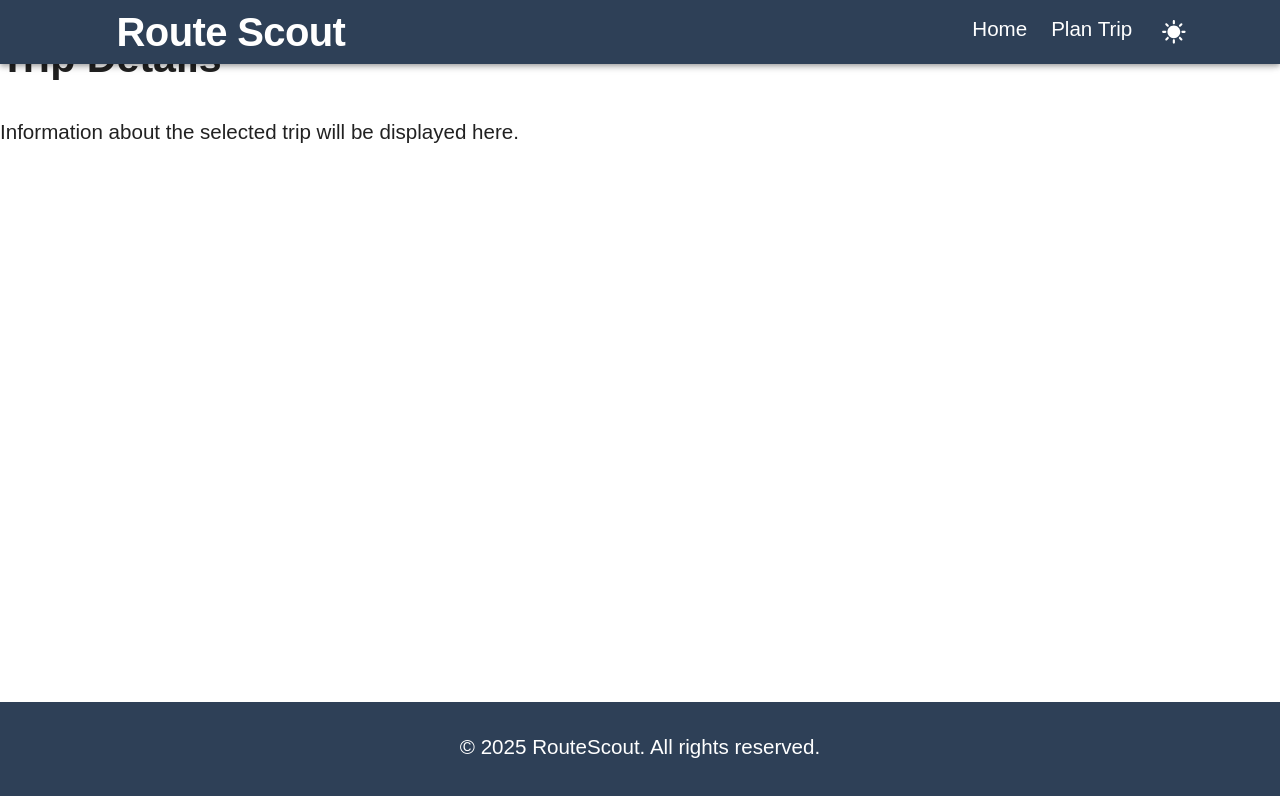
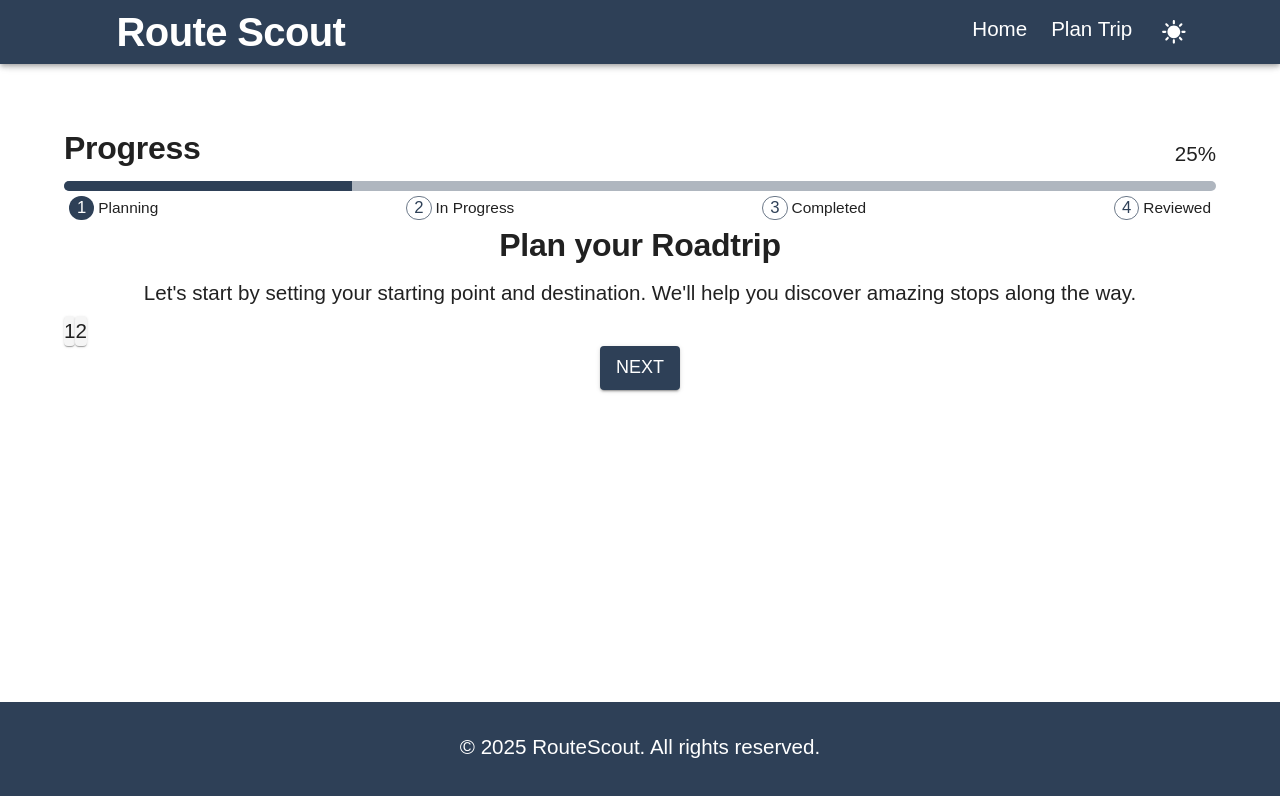
Before and after one commit to mdowns1999/RouteScout, a React (Vite) app: page /route-scout/trip in a window 1280 px wide. Shown: the top 796 px of the page. Built offline with nearby package versions, Linux system fonts and the light colour scheme; some icons are missing.

Commit message:
WIP on Trip Page

```diff
--- /dev/null
+++ b/src/components/LocationsView/LocationsView.jsx
@@ -0,0 +1,25 @@
+import { Card, Stack } from "@mui/material"
+import Heading from "../UI/Heading/Heading"
+import Paragraph from "../UI/Paragraph/Paragraph"
+
+export default function LocationsView() {
+  return (
+    <div>
+      <Heading size='h2' centered>
+        Plan your Roadtrip
+      </Heading>
+      <Paragraph centered>
+        Let's start by setting your starting point and destination. We'll help you discover amazing stops along the way.
+      </Paragraph>
+
+      <Stack direction="row">
+        <Card>
+            1
+        </Card>
+        <Card>
+            2
+        </Card>
+        </Stack>
+    </div>
+  )
+}
--- a/src/layout/Root.jsx
+++ b/src/layout/Root.jsx
@@ -1,4 +1,5 @@
 import { Outlet } from "react-router-dom"
+import { Toolbar } from "@mui/material"
 import Header from "./Header/Header"
 import Footer from "./Footer/Footer"
 
@@ -8,6 +9,7 @@ function RootLayout() {
   return (
     <div className="layout-wrapper">
       <Header />
+      <Toolbar />
       <main>
         <Outlet />
       </main>
--- a/src/pages/TripPage/TripPage.jsx
+++ b/src/pages/TripPage/TripPage.jsx
@@ -1,8 +1,82 @@
-export default function TripPage() {
+import { Button, Chip, LinearProgress, Stack } from "@mui/material"
+import LayoutBand from "../../components/UI/Layoutband/LayoutBand"
+import Heading from "../../components/UI/Heading/Heading"
+import Paragraph from "../../components/UI/Paragraph/Paragraph"
+import useIsMobile from "../../hooks/useIsMobile"
+import { useState } from "react"
+import LocationsView from "../../components/LocationsView/LocationsView"
+
+const ProgressLabel = ({number, label, isMobile = true, filled=false}) => {
   return (
-    <div>
-      <h1>Trip Details</h1>
-      <p>Information about the selected trip will be displayed here.</p>
-    </div>
+    <Stack direction='row' spacing={0.5} sx={{justifyContent: 'space-between', alignItems: 'center'}}>
+        <Chip label={number}  size="small" color="primary" variant={filled ? "filled" : "outlined"}/>
+        {!isMobile && <Paragraph size='xs'>{label}</Paragraph>}
+    </Stack>
   )
 }
+
+
+export default function TripPage() {
+  const isMobile = useIsMobile()
+const [progress, setProgress] = useState(0)
+
+  const ProgressLabels = [
+    { number: "1", label: "Planning", filled: true, progress: 25 },
+    { number: "2", label: "In Progress", filled: false, progress: 50 },
+    { number: "3", label: "Completed", filled: false, progress: 75 },
+    { number: "4", label: "Reviewed", filled: false, progress: 100 },
+  ]
+
+  const progressNum = ProgressLabels[progress].progress
+
+  // Use space-between when both buttons exist, center when only one
+  const hasNext = progress < ProgressLabels.length - 1
+  const hasPrevious = progress > 0
+  const spacingCSS = hasNext && hasPrevious
+    ? { justifyContent: 'space-between' }
+    : { justifyContent: 'center' }
+
+  return (
+    <LayoutBand>
+      <Stack>
+        <div>
+          <Stack direction='row' sx={{justifyContent: 'space-between', alignItems: 'center'}}>
+            <Heading level="h1" size="h2">Progress</Heading>
+            <span>{progressNum}%</span>
+          </Stack>
+           <LinearProgress sx={{height: 10, borderRadius: 5}} variant="determinate" value={progressNum} />
+          <Stack direction='row' sx={{justifyContent: 'space-between', padding: '5px'}}>
+{ProgressLabels.map((label) => (
+  <ProgressLabel key={label.number} number={label.number} label={label.label} isMobile={isMobile} filled={label.filled} />
+))}
+
+          </Stack>
+
+        </div>
+
+      <LocationsView />
+
+      <Stack direction="row" sx={spacingCSS}>
+       {progress > 0 && (
+        <Button
+          variant="outlined"
+          color="primary"
+          onClick={() => setProgress(progress - 1)}
+        >
+          Previous
+        </Button>
+       )}
+        {progress < ProgressLabels.length - 1 && (
+          <Button
+            variant="contained"
+            color="primary"
+            onClick={() => setProgress(progress + 1)}
+          >
+            Next
+          </Button>
+        )}
+      </Stack>
+    </Stack>
+    </LayoutBand>
+  )
+}
```
